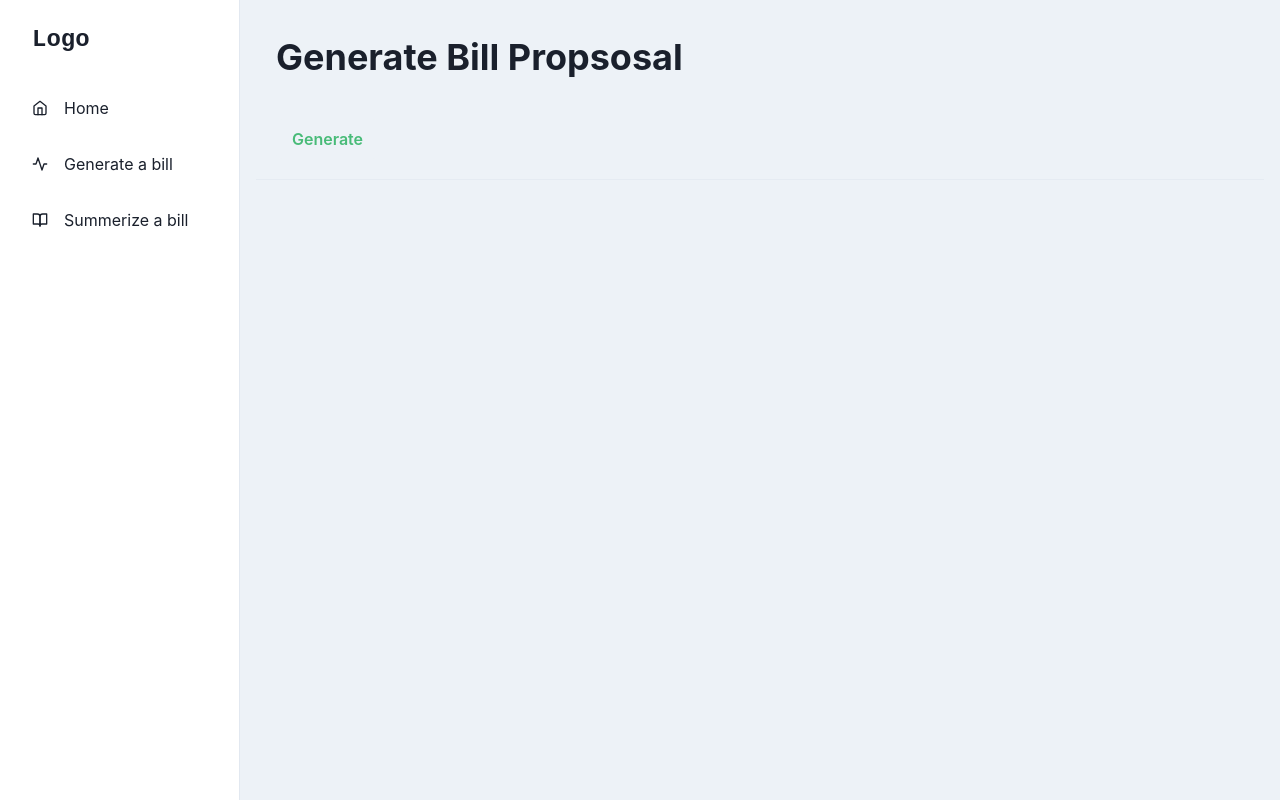
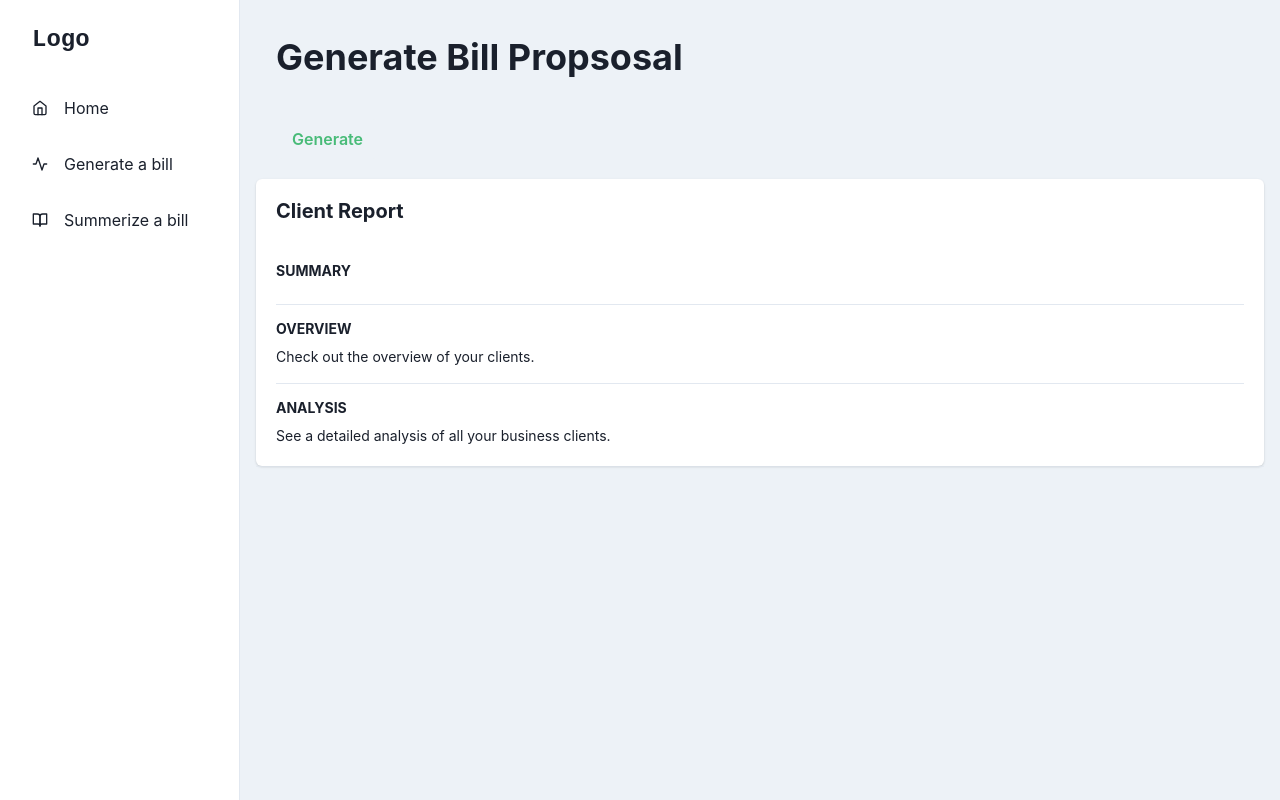
Before and after one commit to melvinhe/JerryAI, a Next.js app in the folder packages/frontend/: page /generate in a window 1280 px wide. Built offline with nearby package versions, Linux system fonts and the light colour scheme.

Commit message:
add stuff again

```diff
--- a/packages/frontend/src/components/SimpleModal.tsx
+++ b/packages/frontend/src/components/SimpleModal.tsx
@@ -1,24 +1,38 @@
-import { Button, FormControl, FormLabel, Input, Modal, ModalBody, ModalCloseButton, ModalContent, ModalFooter, ModalHeader, ModalOverlay, useDisclosure } from "@chakra-ui/react"
+import { Box, Button, Card, CardBody, CardHeader, FormControl, FormLabel, Heading, Input, Modal, ModalBody, ModalCloseButton, ModalContent, ModalFooter, ModalHeader, ModalOverlay, Stack, StackDivider, useDisclosure, Text, Spinner } from "@chakra-ui/react"
 import React, { useState } from "react"
 
 export function SimpleModal() {
     const { isOpen, onOpen, onClose } = useDisclosure()
+
+    const [loading, setLoading] = useState(false)
+    const [data, setData] = useState("")
 
     const initialRef = React.useRef(null)
     const finalRef = React.useRef(null)
 
     const handleSubmit = event => {
       event.preventDefault();
+      setLoading(true)
+      onClose()
+
+      const message = "a bill proposal that addresses " + question1 + ". The intended outcome would be " + question2
 
       const requestOptions = {
         method: 'POST',
         headers: { 'Content-Type': 'application/json' },
-        body: JSON.stringify({ message: question1 + question2 })
-    };
+        body: JSON.stringify({ message: message })
+      };
 
-      fetch("api/summerize", requestOptions)
+      try {
+        fetch("api/BillDirection", requestOptions)
         .then((response) => response.json())
-        .then((data) => alert(data))
+        .then((data) => setData(data[0].generated_text))
+      } catch (error) {
+        alert(error)
+      }finally{
+        setLoading(false)
+      }
+
     };
 
     const [question1, setQuestion1] = useState('');
@@ -26,6 +40,14 @@ export function SimpleModal() {
 
     return (
       <>
+            {loading && <Spinner
+              thickness='4px'
+              speed='0.65s'
+              emptyColor='gray.200'
+              color='blue.500'
+              size='xl'
+
+            />}
         <Button onClick={onOpen} color="green.400" margin={5}>Generate</Button>
 
         <Modal
@@ -60,6 +82,41 @@ export function SimpleModal() {
             </ModalFooter>
           </ModalContent>
         </Modal>
+
+        <Card>
+          <CardHeader>
+            <Heading size='md'>Client Report</Heading>
+          </CardHeader>
+
+          <CardBody>
+            <Stack divider={<StackDivider />} spacing='4'>
+              <Box>
+                <Heading size='xs' textTransform='uppercase'>
+                  Summary
+                </Heading>
+                <Text pt='2' fontSize='sm'>
+                  {data.toString()}
+                </Text>
+              </Box>
+              <Box>
+                <Heading size='xs' textTransform='uppercase'>
+                  Overview
+                </Heading>
+                <Text pt='2' fontSize='sm'>
+                  Check out the overview of your clients.
+                </Text>
+              </Box>
+              <Box>
+                <Heading size='xs' textTransform='uppercase'>
+                  Analysis
+                </Heading>
+                <Text pt='2' fontSize='sm'>
+                  See a detailed analysis of all your business clients.
+                </Text>
+              </Box>
+            </Stack>
+          </CardBody>
+        </Card>
       </>
     )
   }
```
